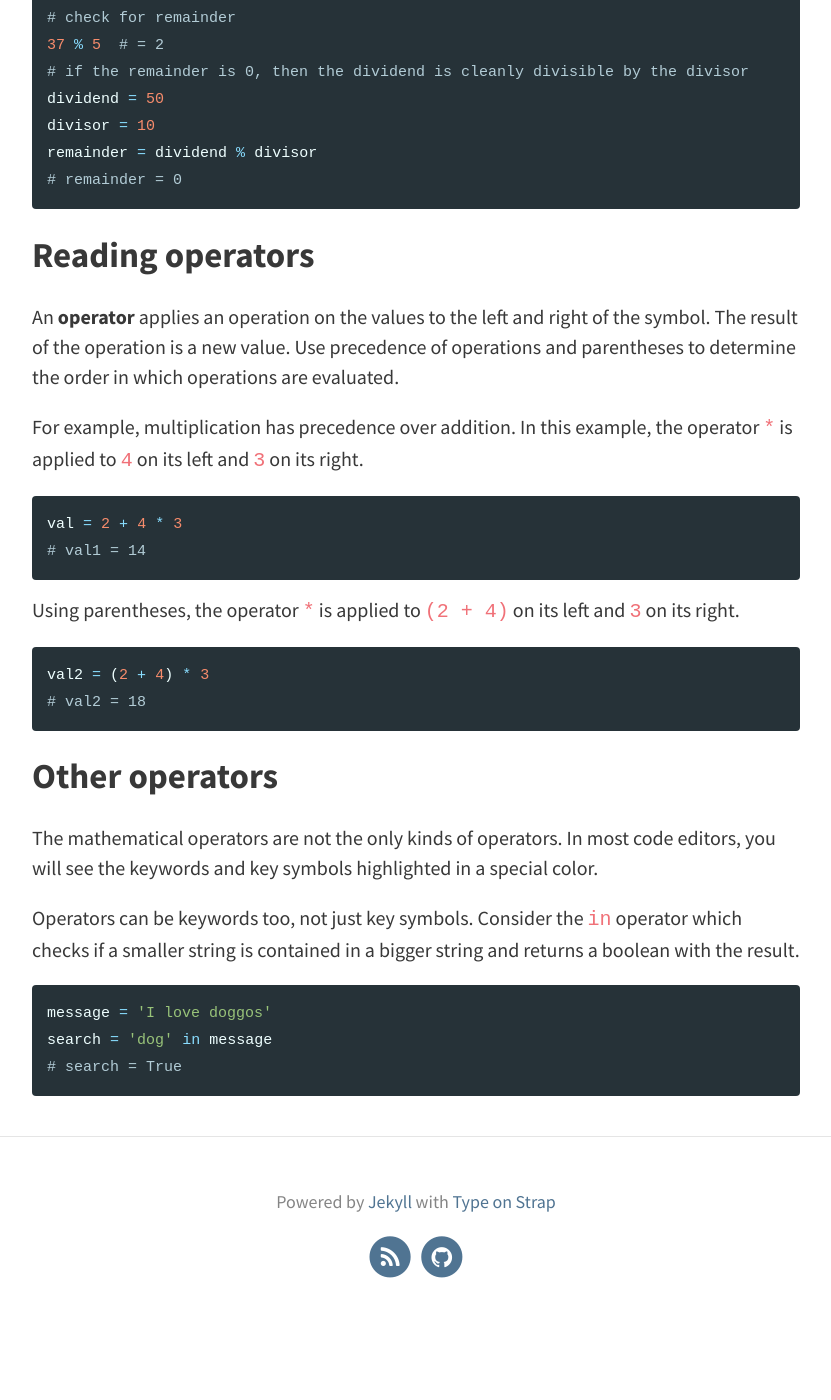
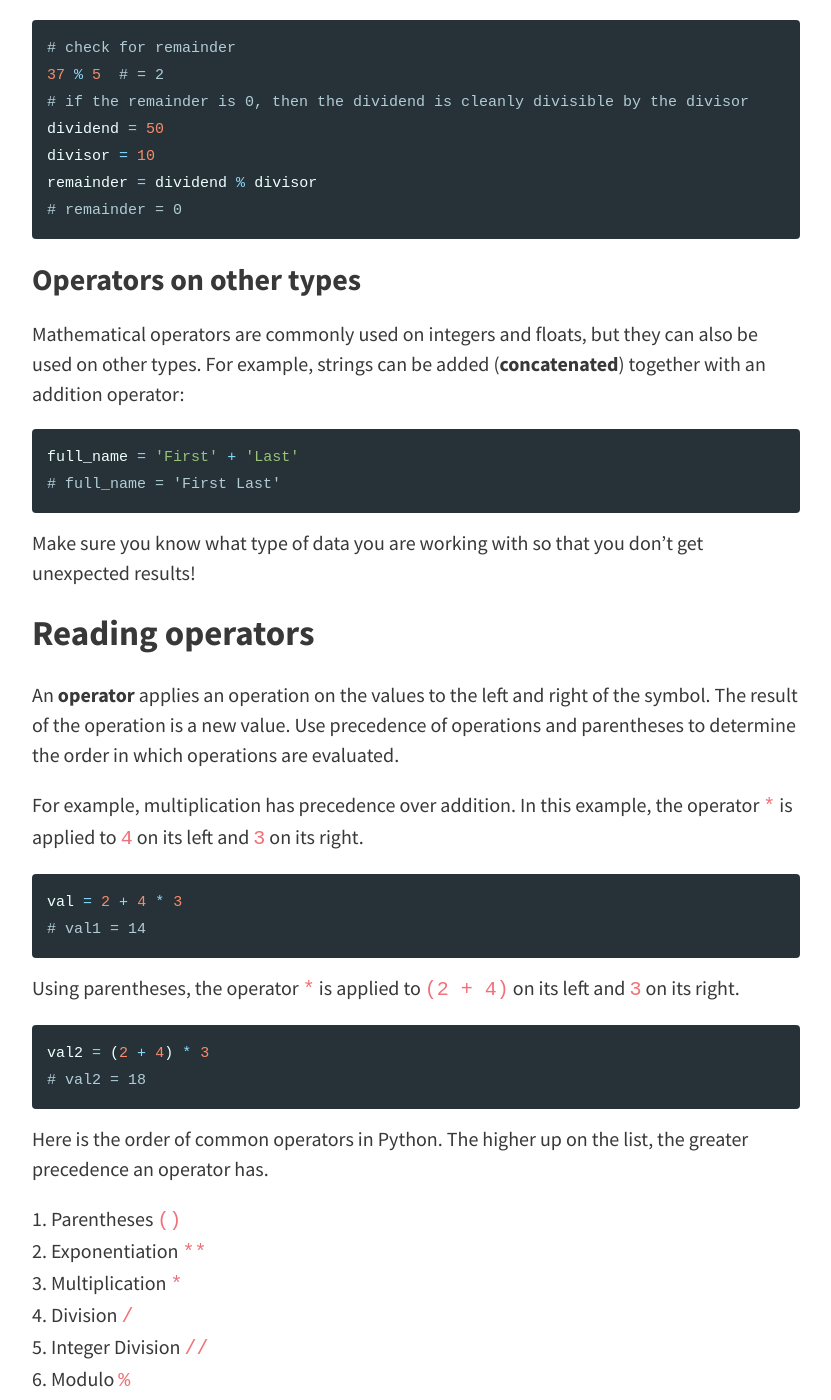
Before and after one commit to maryvo/nanobook, a Jekyll site: the page built from _lessons/data-types03.md, in a window 1280 px wide and 1400 px high, scrolled down 2227 px. Shown: the whole window, without its empty margins (224-1055 px from the left). Built offline with Jekyll 4.4.1, drawn with Linux system fonts in a browser that asks for light colours; before the commit the page ends 3578 px from its top, so only the background shows below that; some of the changed text lies outside the part shown.

Commit message:
Update data-types03.md

````diff
--- a/_lessons/data-types03.md
+++ b/_lessons/data-types03.md
@@ -63,6 +63,17 @@ remainder = dividend % divisor
 # remainder = 0
 ```
 
+### Operators on other types
+
+Mathematical operators are commonly used on integers and floats, but they can also be used on other types. For example, strings can be added (**concatenated**) together with an addition operator:
+
+```python
+full_name = 'First' + 'Last'
+# full_name = 'First Last'
+```
+
+Make sure you know what type of data you are working with so that you don't get unexpected results!
+
 ## Reading operators
 
 An **operator** applies an operation on the values to the left and right of the symbol. The result of the operation is a new value. Use precedence of operations and parentheses to determine the order in which operations are evaluated.
@@ -80,6 +91,17 @@ val2 = (2 + 4) * 3
 # val2 = 18
 ```
 
+Here is the order of common operators in Python. The higher up on the list, the greater precedence an operator has.
+
+1. Parentheses `()`
+2. Exponentiation `**`
+3. Multiplication `*`
+4. Division `/`
+5. Integer Division `//`
+6. Modulo `%`
+7. Addition `+`
+8. Subtraction `-`
+
 ## Other operators
 
 The mathematical operators are not the only kinds of operators. In most code editors, you will see the keywords and key symbols highlighted in a special color.
````
